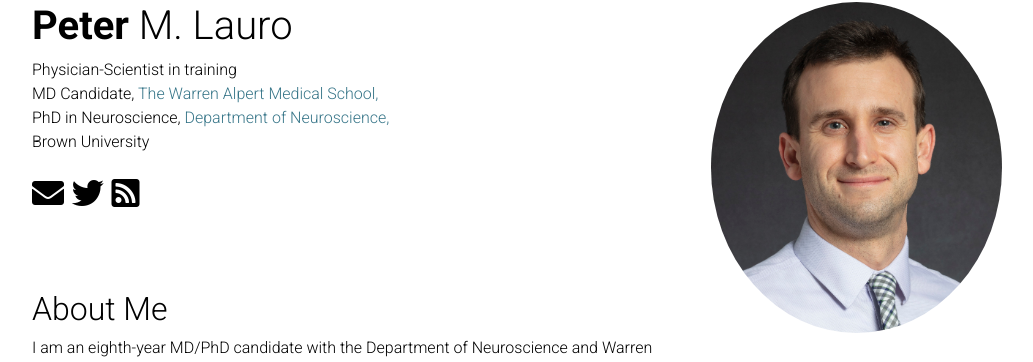
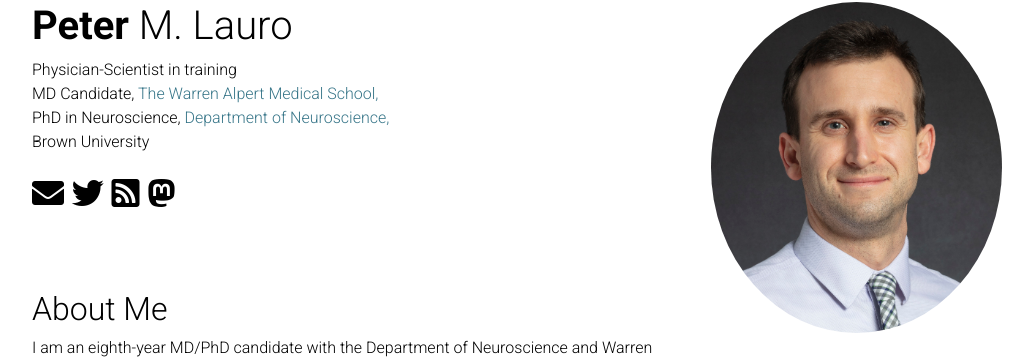
Before and after one commit to rsbeydler-alt/rsbeydler.github.io, a Jekyll site: the page built from _pages/about.md, in a window 1280 px wide. Shown: the part 103-465 px from the top of the page, without its empty margins (123-1156 px from the left). Built offline with Jekyll 4.4.1, drawn with Linux system fonts in a browser that asks for light colours; nearby versions of some CDN libraries; full-size pictures stand in for the smaller copies a plugin makes; comment, search, counter and statistics services are not loaded; a style sheet for code colours, icons or effects is not loaded.

Commit message:
adding mastodon

```diff
--- a/_config.yml
+++ b/_config.yml
@@ -56,6 +56,7 @@ og_image: # The site-wide (default for all links) Open Graph preview image
 github_username: # pmlauro # your GitHub user name
 gitlab_username: # pmlauro # your GitLab user name
 twitter_username: pmlauro # your Twitter handle
+mastodon_username: pmlauro # mastodon
 linkedin_username: # your LinkedIn user name
 scholar_userid: PTjizuwAAAAJ # your Google Scholar ID
 orcid_id: 0000-0002-8569-6427 # your ORCID ID
--- a/_includes/social.html
+++ b/_includes/social.html
@@ -55,3 +55,6 @@
             {%- if site.rss_icon -%}
             <a href="{{ site.baseurl | prepend: site.url }}/feed.xml" title="RSS Feed"><i class="fas fa-rss-square"></i></a>
             {% endif %}
+            {% if site.mastodon_username -%}
+            <a href="https://fediscience.org/@{{ site.mastodon_username }}" title="Mastodon"><i class="fab fa-mastodon"></i></a>
+            {% endif %}
```
